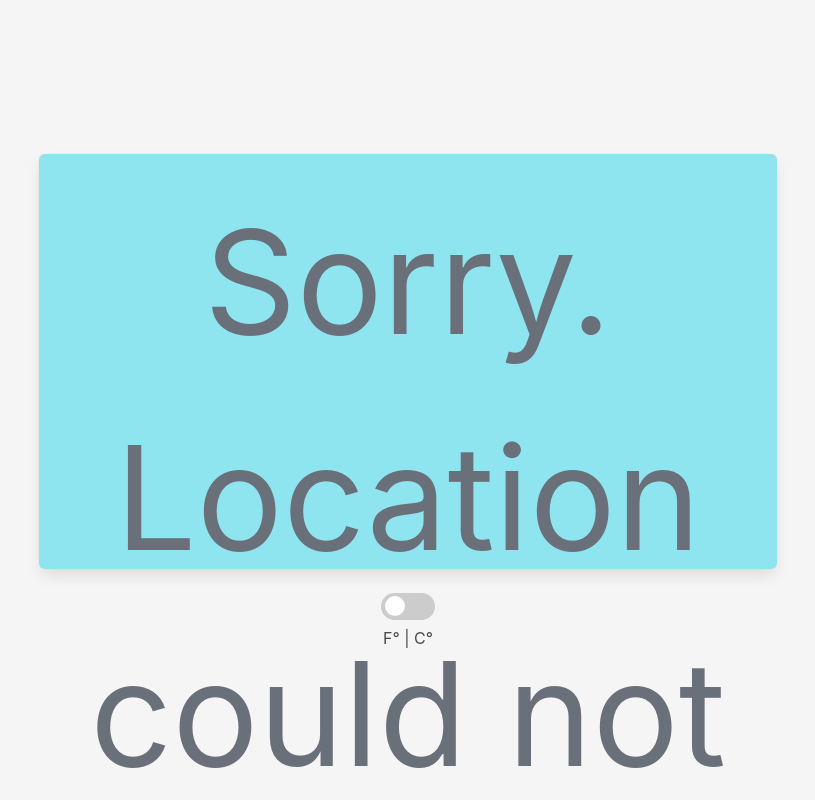
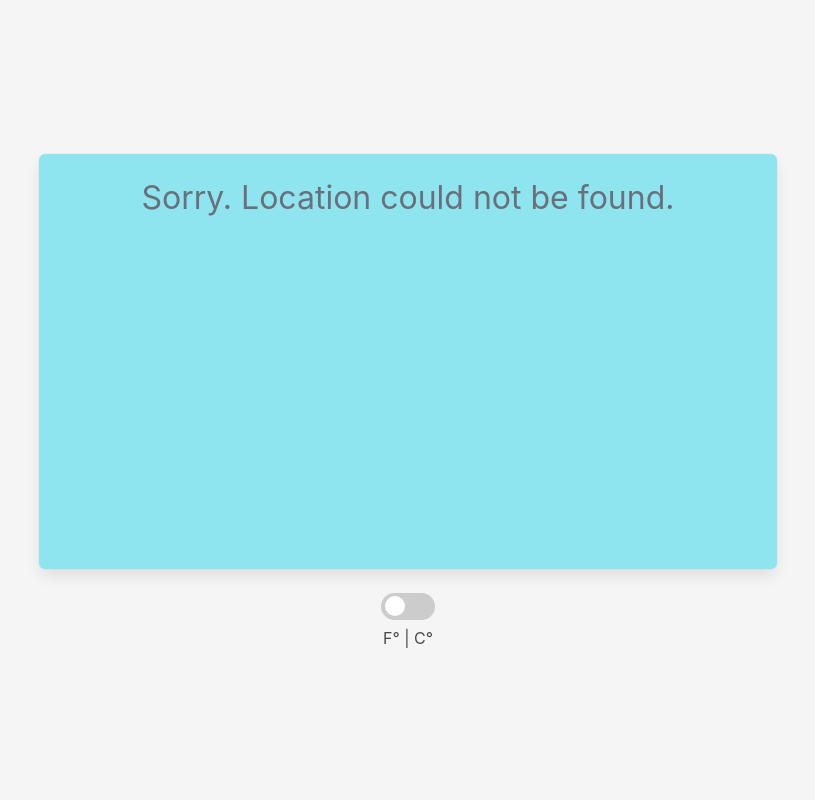
Before and after one commit to asonder/localWeather, a plain HTML site: page index.html in a window 1280 px wide. Shown: the top 800 px of the page, without its empty margins (224-1039 px from the left). Drawn offline with nearby package versions, Linux system fonts and the light colour scheme; no server answers; some icons are missing.

Commit message:
Update style.css

```diff
--- a/css/style.css
+++ b/css/style.css
@@ -66,8 +66,12 @@ input:checked + .slider:before {
 	height: 375px;
 }
 
-#current_temp {
+.current_temp {
 	font-size: 9em;
+}
+
+.sorry {
+	font-size: 2em;
 }
 
 #current_climacon {
```
